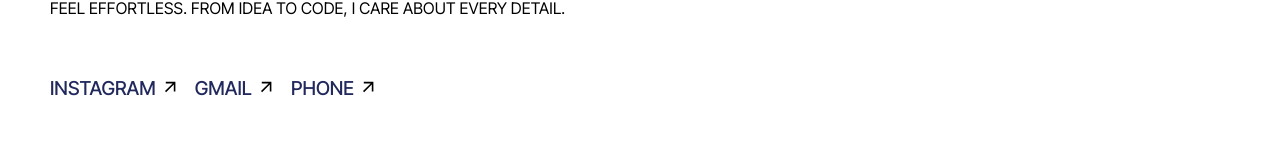
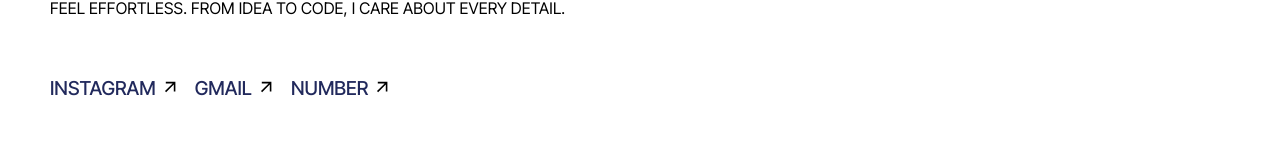
Before and after one commit to AliIsmayl/Ali-Portfolio, a React (Vite) app: page / in a window 1280 px wide. Shown: the part 4730-4891 px from the top of the page. Built offline with nearby package versions, Linux system fonts and the light colour scheme.

Commit message:
some colink udpate

```diff
--- a/src/Layouts/Footer/Footer.jsx
+++ b/src/Layouts/Footer/Footer.jsx
@@ -53,7 +53,7 @@ function Footer() {
           </div>
           <div className="socialMedia">
             <Link to={`tel:+994998982004`} target="_blank" className="box">
-              <p>PHONE</p>
+              <p>NUMBER</p>
               <span></span>
             </Link>
             <h6>
--- a/src/project.js
+++ b/src/project.js
@@ -208,7 +208,7 @@ const projects = [
       "A professional website for <span> CoLink </span> , an IT solution company offering consulting, software services, and innovative digital products. The site presents company information, services, and contact options in a structured and visually appealing layout. Designed with responsiveness and simplicity in mind, it includes an admin panel for content management.",
     process: "Individually",
     image1:
-      "https://res.cloudinary.com/ds42i5esb/image/upload/v1753180379/Ali-Portfolio/colink2_k90t92.png",
+      "https://res.cloudinary.com/ds42i5esb/image/upload/v1754054526/colink1.png",
     image2:
       "https://res.cloudinary.com/ds42i5esb/image/upload/v1753180379/Ali-Portfolio/colink3_yjp27k.png",
     job: [
```
